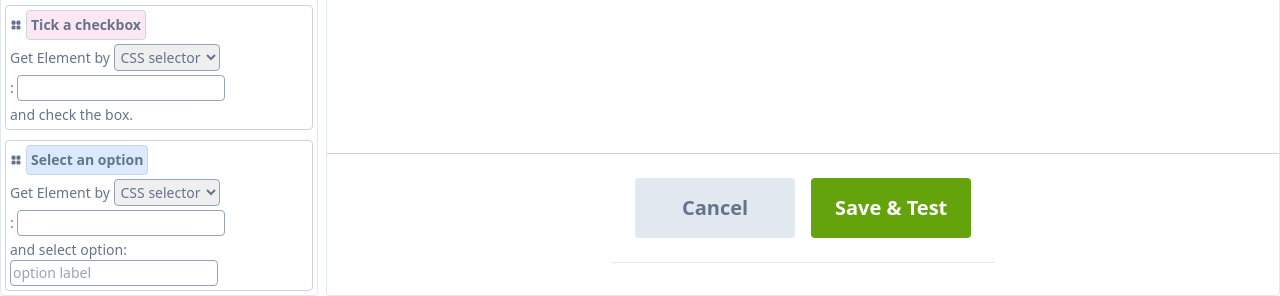
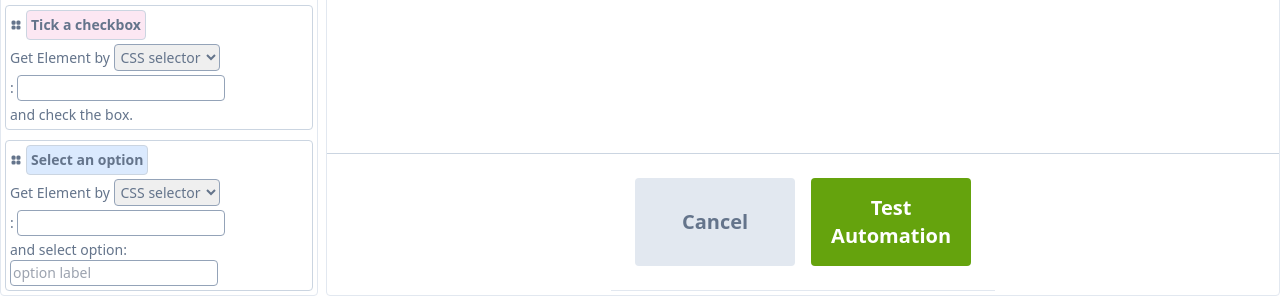
Before and after one commit to FFD-Group/PlaywrightAutomation, a Flask app: page /automation-builder/1/new in a window 1280 px wide. Shown: the part 698-994 px from the top of the page. Run offline with Flask 3, Linux system fonts and the light colour scheme; style sheets or scripts are compiled from the project's sources.

Commit message:
Added way to save automations once tested

```diff
--- a/app.py
+++ b/app.py
@@ -1,5 +1,5 @@
 from flask import Flask, g, json, render_template, request, redirect, url_for
-from automations import create_automation, delete_automation
+from automations import create_automation, delete_automation, save_automation_steps
 from automation_builder import AutomationBuilder
 from database import get_db, query_db, insert_to_db, delete_from_db
 from suppliers import get_suppliers, create_supplier, get_supplier_automations
@@ -28,6 +28,18 @@ def automation_builder(supplier_id: int):
     create_supplier(supplier_name, supplier_id)
     return render_template("automation.html", supplier_id=supplier_id, supplier_name=supplier_name)
 
+@app.route("/automations/<int:supplier_id>/save", methods=['POST'])
+def save_automation(supplier_id: int):
+    data = request.get_json()
+    supplier_name = request.args.get('supplier_name')
+    try:
+        create_supplier(supplier_name, supplier_id)
+        automation_id = create_automation(0, data["url"], data["location"], data["name"], supplier_id)
+        save_automation_steps(automation_id, json.dumps(data["steps"]))
+        return json.dumps(automation_id)
+    except Exception as e:
+        print(e)
+
 @app.route("/test-automation/<int:supplier_id>", methods=['POST'])
 def test_automation(supplier_id: int):
     data = request.get_json()
@@ -44,7 +56,7 @@ def get_automations(supplier_id: int):
     return result
 
 @app.route("/automation/<int:supplier_id>/<int:automation_id>/delete", methods=['DELETE'])
-def delete_automation(supplier_id: int, automation_id: int):
+def delete_supplier_automation(supplier_id: int, automation_id: int):
     deleted_automations = delete_automation(automation_id, supplier_id)
     result = {}
     if deleted_automations:
--- a/automation_builder.py
+++ b/automation_builder.py
@@ -51,6 +51,7 @@ class AutomationBuilder:
             "error": None,
             "video": "",
             "trace": "",
+            "steps": automation,
             "downloads": []
         }
         try:
--- a/automations.py
+++ b/automations.py
@@ -9,3 +9,9 @@ def create_automation(type: int, url: str, location: str, name: str, supplier_id
 
 def delete_automation(automation_id: str, supplier_id: str) -> List[str]|str|None:
     return delete_from_db("DELETE FROM automations WHERE id = ? AND supplier_id = ?", (automation_id, supplier_id))
+
+def save_automation_steps(automation_id: str, steps: str) -> int|None:
+    return insert_to_db(
+        "INSERT INTO steps (automation_id, automation_steps) VALUES (:id, :steps)",
+        {"id": int(automation_id), "steps": steps}
+    )
--- a/schema.sql
+++ b/schema.sql
@@ -2,6 +2,7 @@ BEGIN TRANSACTION;
 
 DROP TABLE IF EXISTS automations;
 DROP TABLE IF EXISTS suppliers;
+DROP TABLE IF EXISTS steps;
 
 CREATE TABLE suppliers (
     id UNSIGNED INTEGER PRIMARY KEY,
@@ -19,4 +20,12 @@ CREATE TABLE automations (
         ON DELETE CASCADE ON UPDATE NO ACTION
 );
 
+CREATE TABLE steps (
+    automation_id INTEGER PRIMARY KEY,
+    automation_steps TEXT NOT NULL,
+    FOREIGN KEY (automation_id) REFERENCES automations(id)
+        ON UPDATE CASCADE
+        ON DELETE CASCADE
+);
+
 COMMIT;
--- a/static/js/automation-builder.js
+++ b/static/js/automation-builder.js
@@ -184,7 +184,7 @@ document.addEventListener('alpine:init', () => {
             return finalActionList;
         },
 
-        saveAutomation() {
+        testAutomation() {
             if (!this.validate()) {
                 this._openInvalidDialog();
                 return;
@@ -224,6 +224,41 @@ document.addEventListener('alpine:init', () => {
             this.data = event.detail;
             this.show_report = true;
             document.getElementById("video_element").load();
+        },
+
+        saveAutomation() {
+            const queryString = window.location.search;
+            const urlParams = new URLSearchParams(queryString);
+            automation_name = urlParams.get("name");
+            save_location = urlParams.get("save_location");
+            data = {
+                url: this.data["steps"][0]["url"],
+                location: save_location,
+                name: automation_name,
+                supplier_id: Alpine.store('supplierId'),
+                steps: this.data["steps"]
+            };
+
+            console.debug(data);
+
+            fetch("/automations/" + data["supplier_id"] + "/save", {
+                method: 'POST',
+                headers: { 'Content-Type': 'application/json' },
+                body: JSON.stringify(data)
+            })
+            .then((stream) => {
+                console.log("data submitted...");
+                if (stream.ok) {
+                    return stream.json();
+                }
+                throw new error("Response was not OK! Status: " + stream.status)
+            })
+            .then((json) => {
+                console.log(json);
+            })
+            .catch((error) => {
+                console.error(error);
+            });
         }
     }));
 });
--- a/templates/automation.html
+++ b/templates/automation.html
@@ -198,7 +198,7 @@
             <form action="/test-automation/{{ supplier_id }}" id="submit_form" method="POST" class="flex w-full justify-center border-t border-slate-300">
                 <fieldset class="flex-row max-w-screen-sm w-96">
                     <button @click.prevent="window.location.href = '/';" class="bg-slate-200 text-slate-500">Cancel</button>
-                    <button @click.prevent="saveAutomation()">Save & Test</button>
+                    <button @click.prevent="testAutomation()">Test Automation</button>
                 </fieldset>
             </form>
             <dialog id="invalidDialog" class="p-2 rounded">
@@ -257,11 +257,19 @@
                             </div>
                         </template>
                     </section>
+                    <section>
+                        <button type="button" @click.prevent="saveAutomation()">Save Automation</button>
+                    </section>
                 </div>
             </div>
         </div>
     </div>
 
+    <script type="text/javascript">
+        document.addEventListener('alpine:init', () => {
+            Alpine.store('supplierId', {{ supplier_id }});
+        });
+    </script>
     <script type="text/javascript" src="../../static/js/automation-builder.js"></script>
 </body>
 </html>
```
Also changed, not shown: suppliers.sqlite.
